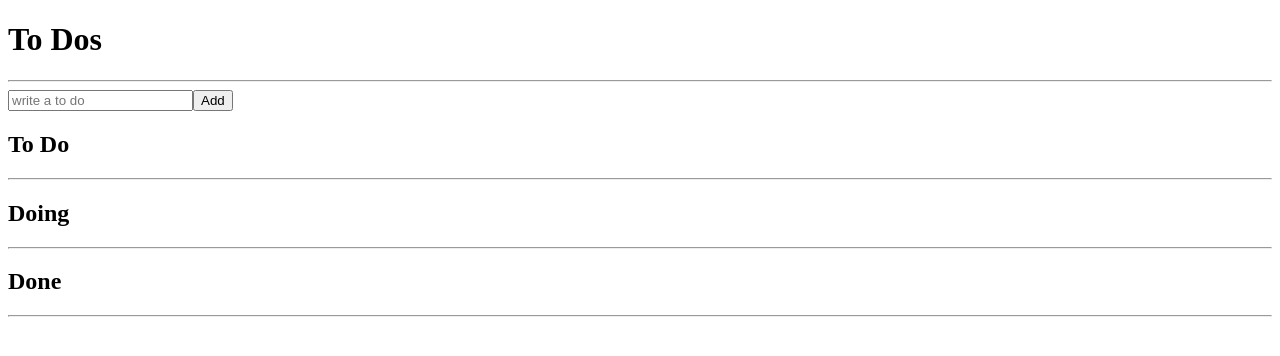
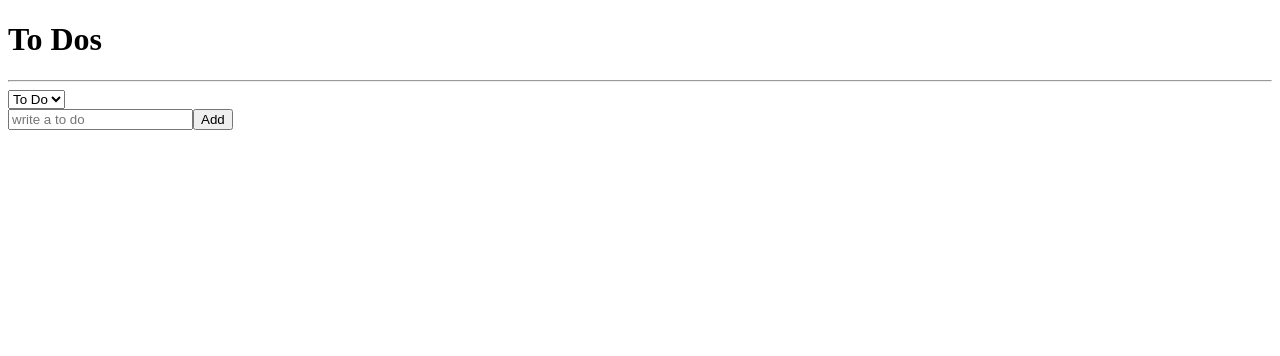
Before and after one commit to kamja44/todolistWihReact, a React (Create React App) app: page / in a window 1280 px wide. Shown: the top 356 px of the page. Built offline with nearby package versions, Linux system fonts and the light colour scheme.

Commit message:
6.17
selectors part 2

```diff
--- a/src/components/ToDoList.tsx
+++ b/src/components/ToDoList.tsx
@@ -1,33 +1,29 @@
-import { useRecoilValue } from "recoil";
-import { toDoSelector, toDoState } from "./atoms";
+import { useRecoilValue, useRecoilState } from "recoil";
+import { categoryState, toDoSelector, toDoState } from "./atoms";
 import CreateToDo from "./CreateToDo";
 import ToDo from "./ToDo";
 
 function ToDoList() {
-  const [toDo, doing, done] = useRecoilValue(toDoSelector);
-
+  const toDos = useRecoilValue(toDoSelector);
+  const [category, setCategory] = useRecoilState(categoryState);
+  const onInput = (event: React.FormEvent<HTMLSelectElement>) => {
+    setCategory(event.currentTarget.value);
+  };
   return (
     <div>
       <h1>To Dos</h1>
       <hr />
+      <form>
+        <select value={category} onInput={onInput}>
+          <option value="TO_DO">To Do</option>
+          <option value="DOING">Doing</option>
+          <option value="DONE">Done</option>
+        </select>
+      </form>
       <CreateToDo />
-      <h2>To Do</h2>
-      <ul>{toDo.map((toDo) => <ToDo key={toDo.id} {...toDo} />).reverse()}</ul>
-      <hr />
-      <h2>Doing</h2>
-      <ul>
-        {doing.map((toDo) => (
-          <ToDo key={toDo.id} {...toDo} />
-        ))}
-      </ul>
-      <hr />
-      <h2>Done</h2>
-      <ul>
-        {done.map((toDo) => (
-          <ToDo key={toDo.id} {...toDo} />
-        ))}
-      </ul>
-      <hr />
+      {toDos?.map((toDo) => (
+        <ToDo key={toDo.id} {...toDo} />
+      ))}
     </div>
   );
 }
--- a/src/components/atoms.tsx
+++ b/src/components/atoms.tsx
@@ -5,7 +5,10 @@
   id: number;
   category: "TO_DO" | "DOING" | "DONE";
 }
-
+export const categoryState = atom({
+  key: "category",
+  default: "TO_DO",
+});
 export const toDoState = atom<IToDo[]>({
   key: "toDo",
   default: [],
@@ -14,10 +17,7 @@
   key: "toDoSelector",
   get: ({ get }) => {
     const toDos = get(toDoState);
-    return [
-      toDos.filter((toDo) => toDo.category === "TO_DO"),
-      toDos.filter((toDo) => toDo.category === "DOING"),
-      toDos.filter((toDo) => toDo.category === "DONE"),
-    ];
+    const category = get(categoryState);
+    return toDos.filter((toDo) => toDo.category === category);
   },
 });
```
